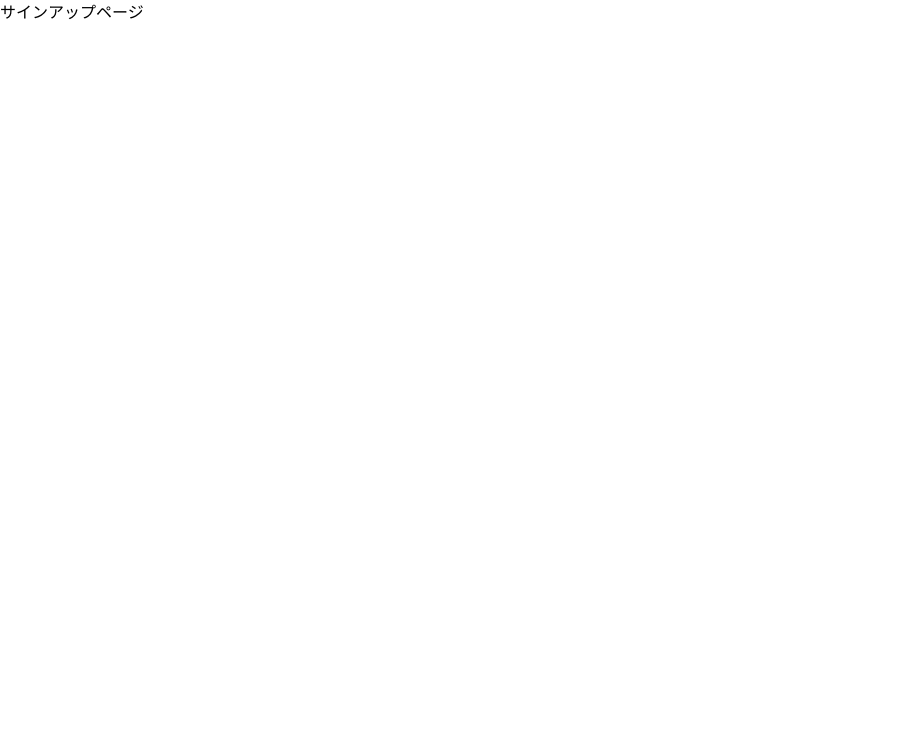
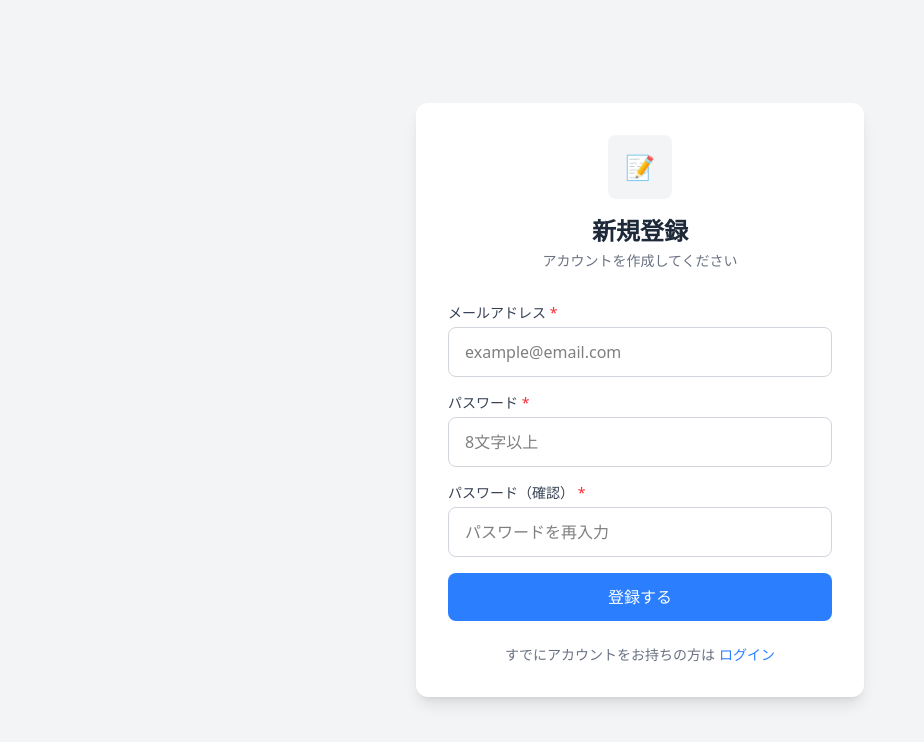
Before and after one commit to shiramizu-junya/todo-app-TSK2-15, a React (Vite) app: page /signup in a window 1280 px wide. Shown: the top 742 px of the page, without its empty margins (0-924 px from the left). Built offline with nearby package versions, Linux system fonts and the light colour scheme.

Commit message:
feat: implement signup page with form validation and user feedback

```diff
--- a/src/pages/SignupPage.tsx
+++ b/src/pages/SignupPage.tsx
@@ -1,3 +1,105 @@
+import { useState } from 'react'
+import { Link } from 'react-router-dom'
+
 export const SignupPage = () => {
-  return <div>サインアップページ</div>
+  const [email, setEmail] = useState('')
+  const [password, setPassword] = useState('')
+  const [confirmPassword, setConfirmPassword] = useState('')
+
+  const handleSubmit = (e: React.FormEvent) => {
+    e.preventDefault()
+    // ここにサインアップ処理を追加
+    console.log('サインアップ情報:', { email, password, confirmPassword })
+  }
+
+  return (
+    <div className="min-h-screen bg-gray-100 flex items-center justify-center px-4">
+      <div className="w-full max-w-md">
+        <div className="bg-white rounded-xl shadow-lg p-8">
+          {/* ロゴ */}
+          <div className="text-center mb-8">
+            <div className="w-16 h-16 mx-auto bg-gray-100 rounded-lg flex items-center justify-center mb-4">
+              <span className="text-2xl">📝</span>
+            </div>
+            <h1 className="text-2xl font-bold text-gray-800">新規登録</h1>
+            <p className="text-gray-500 text-sm mt-1">アカウントを作成してください</p>
+          </div>
+
+          {/* フォーム */}
+          <form onSubmit={handleSubmit} className="space-y-4">
+            {/* メールアドレス */}
+            <div>
+              <label htmlFor="email" className="block text-sm font-medium text-gray-700 mb-1">
+                メールアドレス <span className="text-red-500">*</span>
+              </label>
+              <input
+                type="email"
+                id="email"
+                value={email}
+                onChange={(e) => setEmail(e.target.value)}
+                placeholder="example@email.com"
+                className="w-full px-4 py-3 border border-gray-300 rounded-lg focus:outline-none focus:ring-2 focus:ring-blue-500 focus:border-transparent"
+                required
+              />
+            </div>
+
+            {/* パスワード */}
+            <div>
+              <label htmlFor="password" className="block text-sm font-medium text-gray-700 mb-1">
+                パスワード <span className="text-red-500">*</span>
+              </label>
+              <input
+                type="password"
+                id="password"
+                value={password}
+                onChange={(e) => setPassword(e.target.value)}
+                placeholder="8文字以上"
+                className="w-full px-4 py-3 border border-gray-300 rounded-lg focus:outline-none focus:ring-2 focus:ring-blue-500 focus:border-transparent"
+                required
+                minLength={8}
+              />
+            </div>
+
+            {/* パスワード確認 */}
+            <div>
+              <label
+                htmlFor="confirmPassword"
+                className="block text-sm font-medium text-gray-700 mb-1"
+              >
+                パスワード（確認） <span className="text-red-500">*</span>
+              </label>
+              <input
+                type="password"
+                id="confirmPassword"
+                value={confirmPassword}
+                onChange={(e) => setConfirmPassword(e.target.value)}
+                placeholder="パスワードを再入力"
+                className="w-full px-4 py-3 border border-gray-300 rounded-lg focus:outline-none focus:ring-2 focus:ring-blue-500 focus:border-transparent"
+                required
+                minLength={8}
+              />
+            </div>
+
+            {/* 登録ボタン */}
+            <button
+              type="submit"
+              className="w-full bg-blue-500 text-white font-medium py-3 rounded-lg hover:bg-blue-600 transition-colors"
+            >
+              登録する
+            </button>
+          </form>
+
+          {/* ログインリンク */}
+          <div className="mt-6 text-center">
+            <p className="text-sm">
+              <span className="text-gray-500">すでにアカウントをお持ちの方は</span>
+              <Link to="/login" className="text-blue-500 hover:underline ml-1">
+                ログイン
+              </Link>
+            </p>
+          </div>
+        </div>
+      </div>
+    </div>
+  )
 }
```
